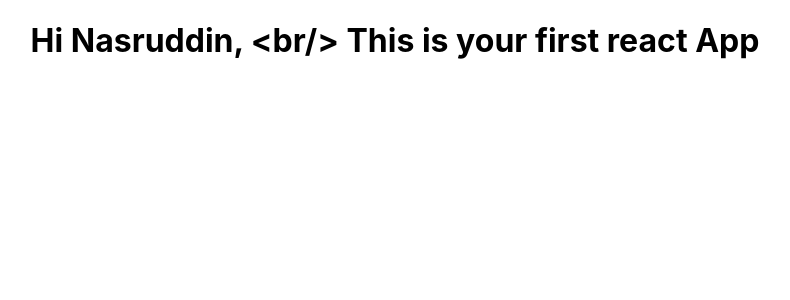
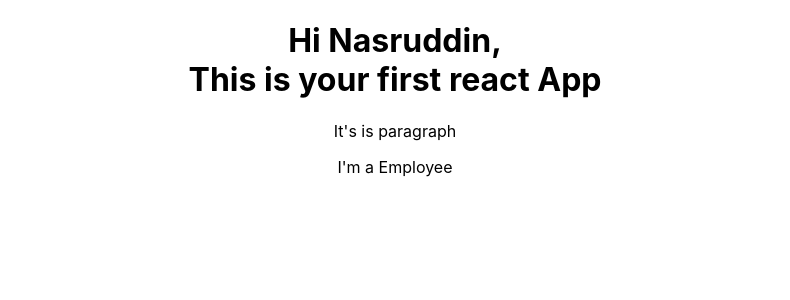
Before and after one commit to Nasruddinkhan/react-app-guide, a React (Create React App) app: page / in a window 1280 px wide. Shown: the top 300 px of the page, without its empty margins (245-1035 px from the left). Built offline with nearby package versions, Linux system fonts and the light colour scheme.

Commit message:
add functiona component

```diff
--- a/src/App.js
+++ b/src/App.js
@@ -1,14 +1,16 @@
 import React from 'react';
 import logo from './logo.svg';
 import './App.css';
-
+import Employee from './Employee/Employee'
 function App() {
-  /*return (
+  return (
     <div className="App">
       <h1>Hi Nasruddin, <br/> This is your first react App </h1>
+      <p>It's is paragraph</p>
+      <Employee/>
     </div>
-  );*/
-  return React.createElement('div', {className : 'App'},  React.createElement('h1', null, 'Hi', '\ Nasruddin, <br/> This is your first react App '));
+  );
+//  return React.createElement('div', {className : 'App'},  React.createElement('h1', null, 'Hi', '\ Nasruddin, <br/> This is your first react App '));
 }
 
 export default App;
--- /dev/null
+++ b/src/Employee/Employee.js
@@ -0,0 +1,6 @@
+import React from 'react'
+const employee = () => {
+    return <p>I'm a Employee</p>
+}
+
+ export  default employee;
```
